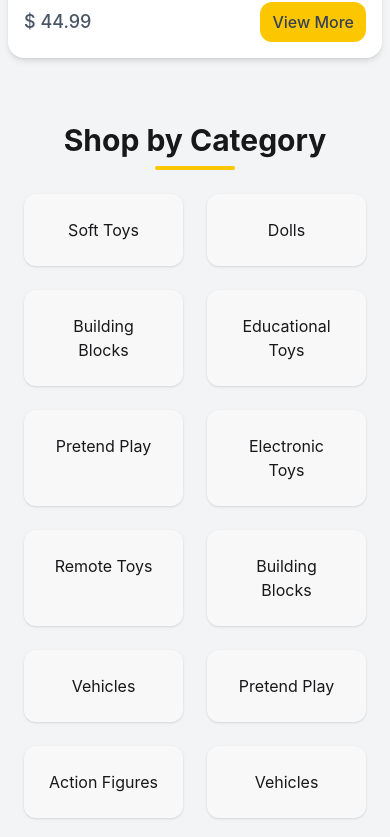
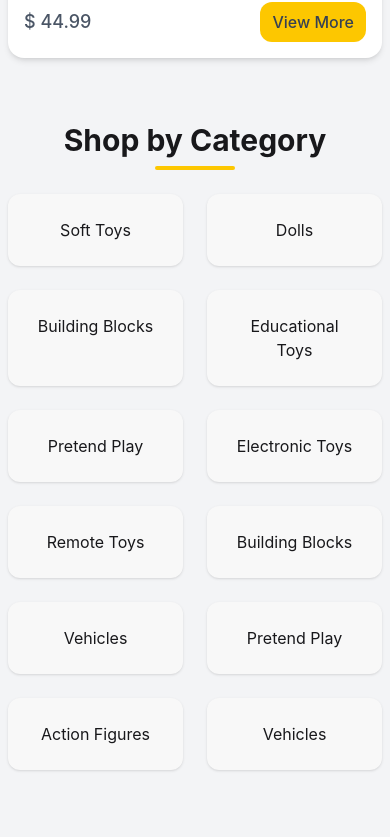
Before and after one commit to gmsojibhosen/toy-topia, a React (Vite) app: page / in a window 390 px wide. Shown: the part 2759-3596 px from the top of the page. Built offline with nearby package versions, Linux system fonts and the light colour scheme; no server answers.

Commit message:
responsive desinge  for desktop, laptop, mobile

```diff
--- a/src/components/Category.jsx
+++ b/src/components/Category.jsx
@@ -5,7 +5,7 @@ const Category = () => {
     const toysData = useLoaderData();
 
    return (
-     <div className="max-w-7xl mx-auto my-16 px-4">
+     <div className="max-w-7xl mx-auto my-16 ">
        <h2 className="text-3xl font-bold text-center my-6 relative ">
          Shop by Category
          <span className="block w-20 h-1 bg-yellow-400 mx-auto mt-2 rounded"></span>
--- a/src/layouts/MainLayout.jsx
+++ b/src/layouts/MainLayout.jsx
@@ -9,7 +9,7 @@ const MainLayout = () => {
       <nav>
         <Navbar></Navbar>
       </nav>
-      <main className="px-2 md:px-0">
+      <main className="px-2 lg:px-0">
         <Outlet />
       </main>
       <Footer />
```
